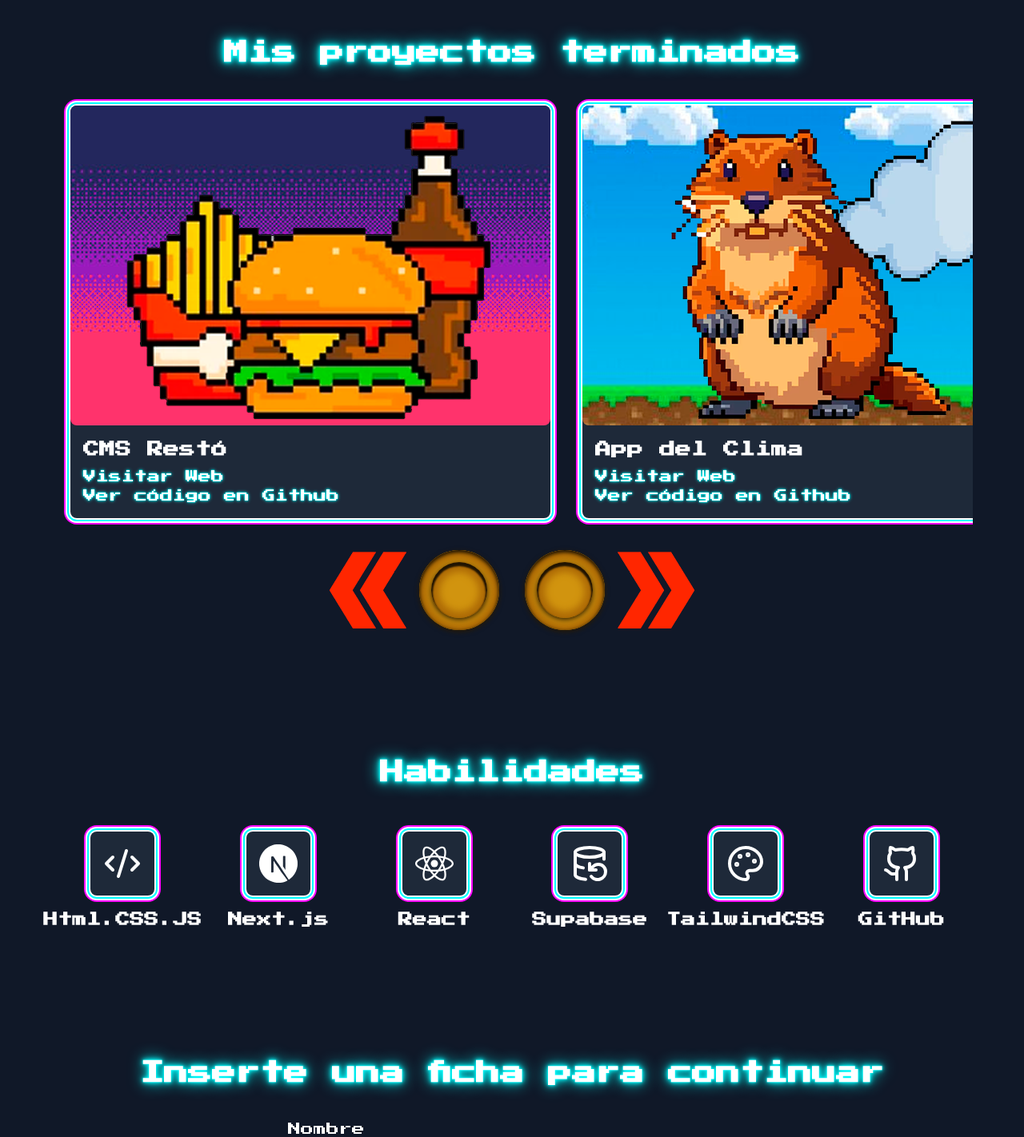
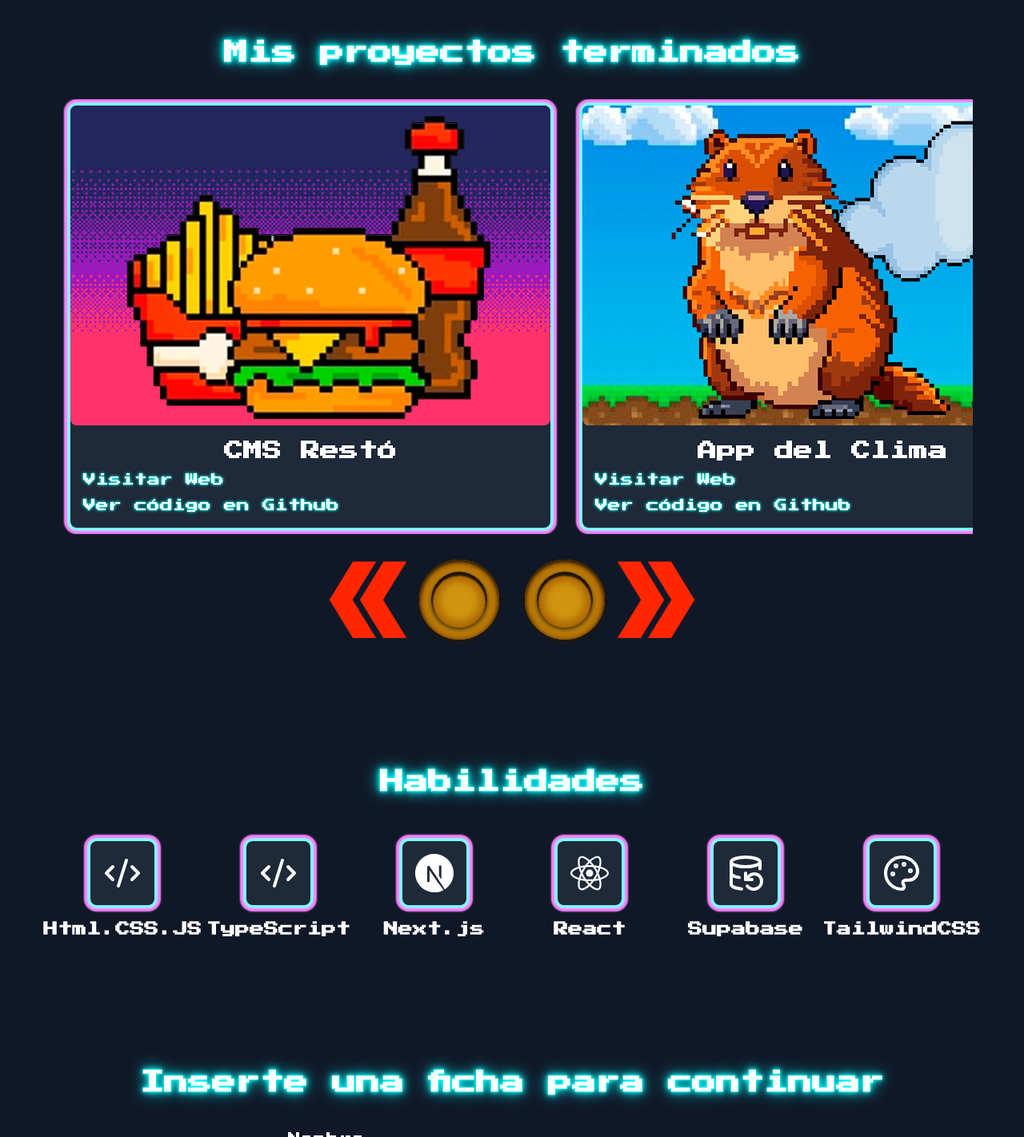
Before and after one commit to AlbertCarri/my-portfolio, a Next.js app: page / in a window 1280 px wide. Shown: the part 840-2262 px from the top of the page at 80% size. Built offline with nearby package versions, Linux system fonts and the light colour scheme.

Commit message:
Glow effects and one more projet

```diff
--- a/app/globals.css
+++ b/app/globals.css
@@ -24,24 +24,52 @@ body {
 
 @layer components {
   .pixel-borders {
-    box-shadow: 0 0 0 2px #ffffff, 0 0 0 4px var(--neon-blue), 0 0 0 6px #ffffff, 0 0 0 8px var(--neon-pink);
+    box-shadow: 0 0 2px 2px #ffffff, 0 0 2px 4px var(--neon-blue), 0 0 2px 6px #ffffff,
+      0 0 2px 8px var(--neon-pink);
     border-radius: 10px;
+    animation: flash 1s infinite;
+  }
+
+  /*.pixel-borders:hover {
+    box-shadow: 0 0 0 8px var(--neon-pink);
+    border-radius: 10px;
+  }*/
+
+  @keyframes flash {
+    0%,
+    100% {
+      box-shadow: 0 0 2px 2px #ffffff, 0 0 2px 4px var(--neon-blue),
+        0 0 2px 6px #ffffff, 0 0 2px 8px var(--neon-pink);
+    }
+    25% {
+      box-shadow: 0 0 2px 2px var(--neon-blue), 0 0 2px 4px #ffffff,
+        0 0 2px 6px var(--neon-pink), 0 0 2px 8px #ffffff;
+    }
+    50% {
+      box-shadow: 0 0 2px 2px #ffffff, 0 0 2px 4px var(--neon-pink),
+        0 0 2px 6px #ffffff, 0 0 2px 8px var(--neon-blue);
+    }
+    75% {
+      box-shadow: 0 0 2px 2px var(--neon-pink), 0 0 2px 4px #ffffff,
+        0 0 2px 6px var(--neon-blue), 0 0 2px 8px #ffffff;
+    }
   }
 
   .neon-text {
-    text-shadow: 0 0 2px var(--neon-blue), 0 0 5px var(--neon-blue), 0 0 10px var(--neon-blue), 0 0 20px var(--neon-blue);
+    text-shadow: 0 0 2px var(--neon-blue), 0 0 5px var(--neon-blue),
+      0 0 10px var(--neon-blue), 0 0 20px var(--neon-blue);
   }
 
   .neon-text-menu {
-    text-shadow: 0 0 1px var(--neon-blue), 0 0 1px var(--neon-blue), 0 0 2px var(--neon-blue), 0 0 4px var(--neon-blue);
+    text-shadow: 0 0 1px var(--neon-blue), 0 0 1px var(--neon-blue),
+      0 0 2px var(--neon-blue), 0 0 4px var(--neon-blue);
   }
 
   .neon-text-menu:hover {
-    text-shadow: 0 0 5px var(--neon-blue), 0 0 10px var(--neon-blue), 0 0 20px var(--neon-blue), 0 0 40px var(--neon-blue);
+    text-shadow: 0 0 5px var(--neon-blue), 0 0 10px var(--neon-blue),
+      0 0 20px var(--neon-blue), 0 0 40px var(--neon-blue);
   }
-
 }
-
 
 .btn-arcade {
   position: relative;
@@ -50,7 +78,8 @@ body {
   border: none;
   outline: none;
   background: #d1940f;
-  box-shadow: inset 0 2px 4px 1px #201402, inset 0 2px 10px 10px #ad6a06, 0 2px 6px #271903;
+  box-shadow: inset 0 2px 4px 1px #201402, inset 0 2px 10px 10px #ad6a06,
+    0 2px 6px #271903;
   border-radius: 50%;
   cursor: pointer;
   z-index: 0;
@@ -64,13 +93,15 @@ body {
   width: 70px;
   height: 70px;
   border-radius: 50%;
-  box-shadow: inset 0 3px 2px 2px #201402, inset 0 2px 10px 10px #ad6a06, 0 2px 6px #271903;
+  box-shadow: inset 0 3px 2px 2px #201402, inset 0 2px 10px 10px #ad6a06,
+    0 2px 6px #271903;
   background: #d1940f;
   z-index: 1;
 }
 
 .btn-arcade:active::before {
-  box-shadow: inset 0 0px 2px 2px #201402, inset 0 2px 10px 10px #ad6a06, 0 2px 6px #271903;
+  box-shadow: inset 0 0px 2px 2px #201402, inset 0 2px 10px 10px #ad6a06,
+    0 2px 6px #271903;
 }
 
 .btn-arcade-1p {
@@ -80,7 +111,8 @@ body {
   border: none;
   outline: none;
   background: #bdbdbd;
-  box-shadow: inset 0 2px 4px 1px #272727, inset 0 2px 10px 10px #777777, 0 2px 6px #3d3d3d;
+  box-shadow: inset 0 2px 4px 1px #272727, inset 0 2px 10px 10px #777777,
+    0 2px 6px #3d3d3d;
   border-radius: 50%;
   cursor: pointer;
   z-index: 0;
@@ -94,16 +126,18 @@ body {
   width: 70px;
   height: 70px;
   border-radius: 50%;
-  box-shadow: inset 0 3px 2px 2px #272727, inset 0 2px 10px 10px #777777, 0 2px 6px #3d3d3d;
+  box-shadow: inset 0 3px 2px 2px #272727, inset 0 2px 10px 10px #777777,
+    0 2px 6px #3d3d3d;
   background: #bdbdbd;
   z-index: 1;
 }
 
 .btn-arcade-1p:active::after {
-  box-shadow: inset 0 0px 2px 2px #272727, inset 0 2px 10px 10px #777777, 0 2px 6px #3d3d3d;
+  box-shadow: inset 0 0px 2px 2px #272727, inset 0 2px 10px 10px #777777,
+    0 2px 6px #3d3d3d;
 }
 
-.btn-arcade-1p::before{
+.btn-arcade-1p::before {
   content: url("/1playerxs.png");
   position: absolute;
   top: 24px;
@@ -113,6 +147,6 @@ body {
   z-index: 2;
 }
 
-.btn-arcade-1p:active::before{
-  top:22px;
+.btn-arcade-1p:active::before {
+  top: 22px;
 }
--- a/components/Footer.jsx
+++ b/components/Footer.jsx
@@ -5,10 +5,10 @@ const Footer = () => {
     <footer className="bg-gray-800 py-8">
       <div className="container mx-auto px-4">
         <div className="flex justify-center space-x-6">
-          <a href="https://github.com/AlbertCarri" target="blank" className="text-white hover:text-neon transition-colors">
+          <a href="https://github.com/AlbertCarri" target="blank" className="text-white scale-100 hover:scale-125 duration-200">
             <GithubSVG size={48} color="white" />
           </a>
-          <a href="https://www.linkedin.com/in/alberto-edelmiro-carrizo-7639a186/" target="blank" className="text-white hover:text-neon-yellow transition-colors">
+          <a href="https://www.linkedin.com/in/alberto-edelmiro-carrizo-7639a186/" target="blank" className="text-white scale-100 hover:scale-125 duration-200">
             <LinkedinSVG size={48} color="white" />
           </a>
         </div>
--- a/components/Projects.jsx
+++ b/components/Projects.jsx
@@ -5,12 +5,13 @@ import Image from "next/image"
 
 const projects = [
   { id: 1, title: "CMS Restó", image: "/resto.png", link: "https://cms-resto.vercel.app/", github: "https://github.com/AlbertCarri/cms-supabase" },
-  { id: 2, title: "App del Clima", image: "/clima.png", link: "https://groundhog-weather.vercel.app/", github: "https://github.com/AlbertCarri/groundhog-weather" },
+  { id: 2, title: "App del Clima", image: "/clima.png", link: "https://groundhog-weather.vercel.app/", github: "https://github.com/AlbertCarri/groundhog-weather-typescript" },
   { id: 3, title: "Juego del tetris", image: "/tetris.png", link: "https://tetris-javascript-2024.netlify.app/", github: "https://github.com/AlbertCarri/tetris-game" },
   { id: 4, title: "Página UmamiVeg", image: "/umamiveg.png", link: "https://umamiveg.vercel.app//", github: "https://github.com/AlbertCarri/umamiveg" },
   { id: 5, title: "Juego del Trivia", image: "/triviaprog.png", link: "https://trivia-frontend-five.vercel.app/", github: "https://github.com/AlbertCarri/trivia-frontend" },
   { id: 6, title: "Juego del Trivia", image: "/triviaciencias.png", link: "https://trivia-ciencia.vercel.app/", github: "https://github.com/AlbertCarri/trivia-ciencia" },
-  { id: 7, title: "Juego del pares", image: "/pares.png", link: "https://juego-de-pares.netlify.app/", github: "https://github.com/AlbertCarri/Juego-de-pares" },
+  { id: 7, title: "ttf to woff/woff2", image: "/woff.png", link: "https://woff-converter.vercel.app/", github: "https://github.com/AlbertCarri/woff-converter" },
+  { id: 8, title: "Juego del pares", image: "/pares.png", link: "https://juego-de-pares.netlify.app/", github: "https://github.com/AlbertCarri/Juego-de-pares" },
 ]
 
 const Projects = () => {
@@ -86,7 +87,7 @@ const Projects = () => {
                 className="w-full rounded-lg"
               />
               <div className="flex flex-col p-4">
-                <h3 className="text-xl font-bold mb-2">{project.title}</h3>
+                <h3 className="text-2xl font-bold mb-2 mx-auto">{project.title}</h3>
                 <a
                   href={project.link}
                   target="blank"
@@ -97,7 +98,7 @@ const Projects = () => {
                 <a
                   href={project.github}
                   target="blank"
-                  className="neon-text-menu hover:neon-text-menu-hover"
+                  className="neon-text-menu hover:neon-text-menu-hover mt-2"
                 >
                   Ver código en Github
                 </a>
--- a/components/Skills.jsx
+++ b/components/Skills.jsx
@@ -3,11 +3,12 @@ import { CodeSVG, DatabaseSVG, GithubSVG, PaletteSVG, ReactSVG, NextjsSVG } from
 
 const skills = [
   { id: 1, name: "Html.CSS.JS", icon: CodeSVG },
-  { id: 2, name: "Next.js", icon: NextjsSVG },
-  { id: 3, name: "React", icon: ReactSVG },
-  { id: 4, name: "Supabase", icon: DatabaseSVG },
-  { id: 5, name: "TailwindCSS", icon: PaletteSVG },
-  { id: 6, name: "GitHub", icon: GithubSVG },
+  { id: 2, name: "TypeScript", icon: CodeSVG },
+  { id: 3, name: "Next.js", icon: NextjsSVG },
+  { id: 4, name: "React", icon: ReactSVG },
+  { id: 5, name: "Supabase", icon: DatabaseSVG },
+  { id: 6, name: "TailwindCSS", icon: PaletteSVG },
+
 ]
 
 const Skills = () => {
@@ -18,7 +19,7 @@ const Skills = () => {
         {skills.map((skill) => (
           <div key={skill.id} className="flex flex-col items-center">
             <div className="w-20 h-20 bg-gray-800 rounded-lg flex items-center justify-center mb-4 pixel-borders">
-              <skill.icon size={48} className="text-neon-blue" />
+              <skill.icon size={48} />
             </div>
             <h3 className="md:text-lg text-xs font-bold">{skill.name}</h3>
           </div>
```
Also changed, not shown: public/woff.png (added).
